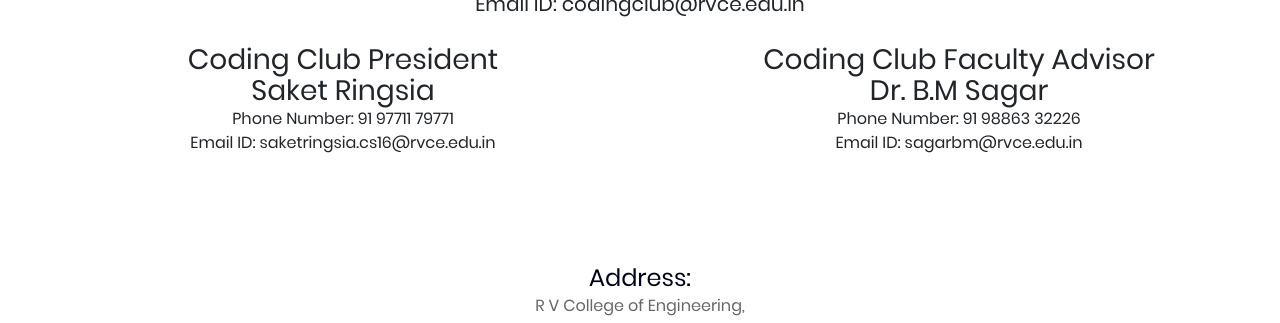
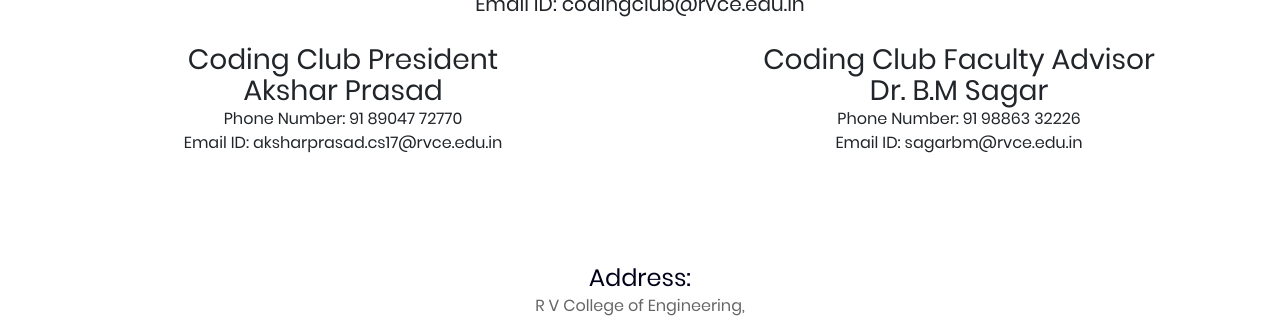
Before and after one commit to codingclubrvce/codingclubrvce.github.io, a plain HTML site: page Contacts/contacts.html in a window 1280 px wide. Shown: the part 472-795 px from the top of the page. Drawn offline with nearby package versions, Linux system fonts and the light colour scheme; some packages are replaced by stand-ins of ours; a script that the page names is missing.

Commit message:
Update contacts.html

```diff
--- a/Contacts/contacts.html
+++ b/Contacts/contacts.html
@@ -101,11 +101,11 @@
 		<h2>Contact Details:</h2>
 		<h5>Email ID: codingclub@rvce.edu.in</h5>
 		<div class="Division">
-			<h3>Coding Club President<br>Saket Ringsia</h3>
+			<h3>Coding Club President<br>Akshar Prasad</h3>
 
 		<ul>
-			<li>Phone Number: 91 97711 79771</li>
-			<li>Email ID: saketringsia.cs16@rvce.edu.in</li>
+			<li>Phone Number: 91 89047 72770</li>
+			<li>Email ID: aksharprasad.cs17@rvce.edu.in</li>
 		</ul>
 
 		</div>
```
